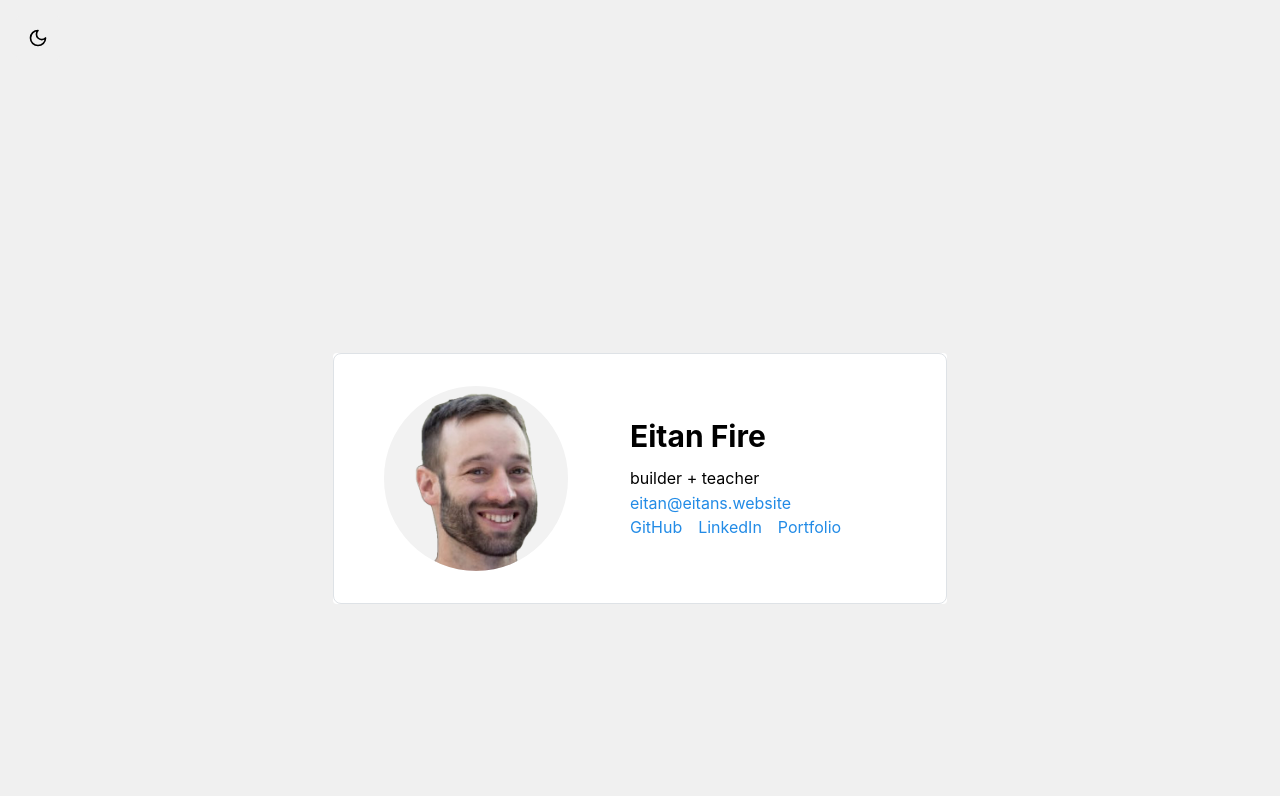
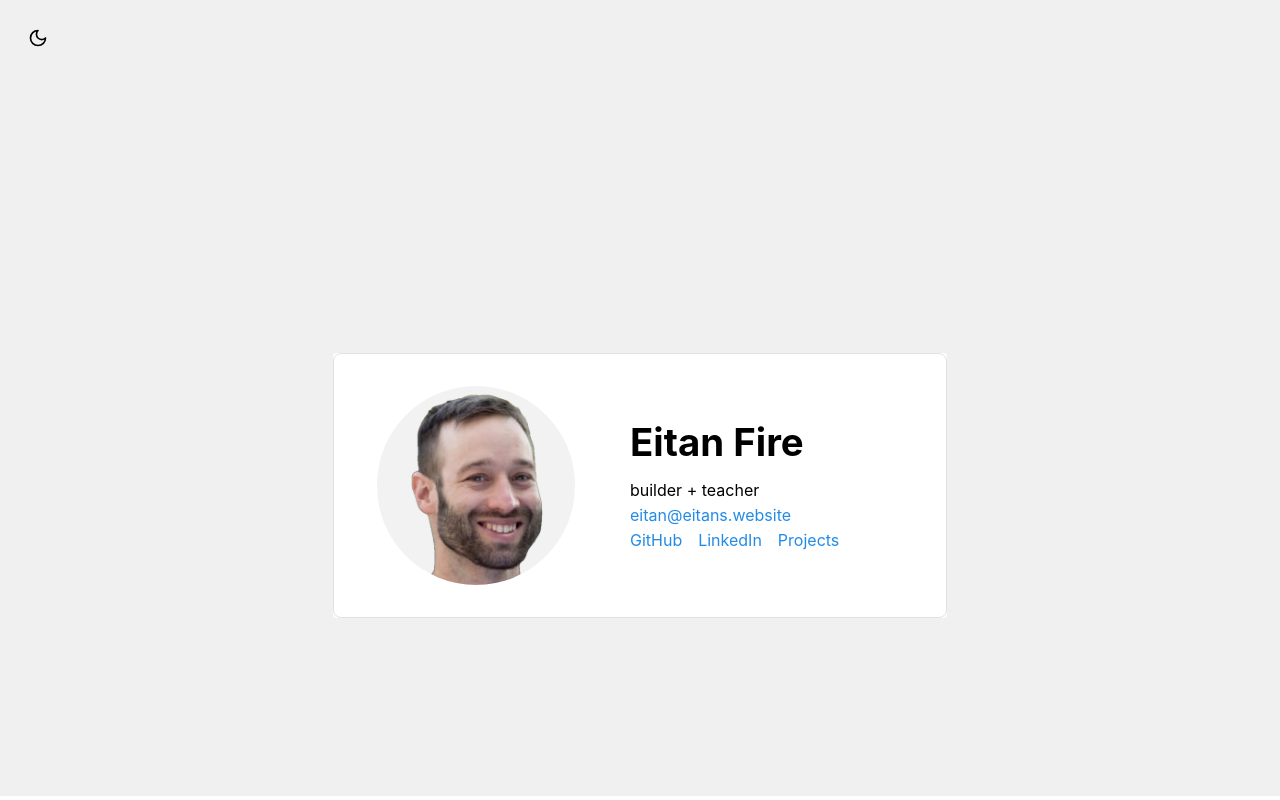
Before and after one commit to eitanfire/landing-page, a React (Vite) app: page / in a window 1280 px wide. Built offline with nearby package versions, Linux system fonts and the light colour scheme.

Commit message:
change portfolio to projects

```diff
--- a/src/components/Welcome/LandingPage.tsx
+++ b/src/components/Welcome/LandingPage.tsx
@@ -36,11 +36,15 @@ export function LandingPage() {
                         src={picture}
                         className="picture"
                         radius="90%"
-                        height={'auto'}
-                        style={{
-                          maxWidth: '70%',
-                          minWidth: '65%',
-                          backgroundColor: colorScheme === 'dark' ? '#ccfcf4' : ' #f2f2f2',
+                        fit="contain"
+                        w="70%"
+                        styles={{
+                          root: {
+                            backgroundColor: colorScheme === 'dark' ? '#ccfcf4' : '#f2f2f2',
+                          },
+                          imageWrapper: {
+                            aspectRatio: '1',
+                          },
                         }}
                       />
                     </Center>
@@ -50,17 +54,8 @@ export function LandingPage() {
                       <div style={{ width: '100%' }}>
                         <Title
                           ta="left"
-                          size="30"
+                          size="3dvw"
                           mb="xs"
-                      sx={(theme) => ({
-    fontSize: '4.5vw', // Default
-    [`@media (max-width: ${theme.breakpoints.md}px)`]: {
-      fontSize: '3.5vw', // Medium screens
-    },
-    [`@media (max-width: ${theme.breakpoints.sm}px)`]: {
-      fontSize: '2.5vw', // Small screens
-    },
-  })}
                           style={{
                             color: colorScheme === 'dark' ? 'pink' : 'black',
                           }}
@@ -69,28 +64,38 @@ export function LandingPage() {
                         </Title>
                         <Text>builder + teacher</Text>
                         <EmailContact />
-                        <Group justify="left" gap="md">
+                        <Group
+                          justify="left"
+                          gap="md"
+                          style={{
+                            display: 'flex',
+                            flexDirection: 'row',
+                            '@media (max-width: 48em)': {
+                              flexDirection: 'column',
+                              alignItems: 'flex-start',
+                            },
+                          }}
+                        >
+                          {[
+                            { href: 'https://github.com/eitanfire', label: 'GitHub' },
+                            { href: 'https://www.linkedin.com/in/eitanfire/', label: 'LinkedIn' },
+                            { href: 'https://projects.eitans.website/', label: 'Projects' },
+                          ].map((link) => (
                             <Anchor
-                            href="https://github.com/eitanfire"
+                              key={link.href}
+                              href={link.href}
                               target="_blank"
                               underline="hover"
+                              style={{
+                                '@media (max-width: 48em)': {
+                                  width: '100%',
+                                  marginBottom: '0.5rem',
+                                },
+                              }}
                             >
-                            GitHub
+                              {link.label}
                             </Anchor>
-                          <Anchor
-                            href="https://www.linkedin.com/in/eitanfire/"
-                            target="_blank"
-                            underline="hover"
-                          >
-                            LinkedIn
-                          </Anchor>
-                          <Anchor
-                            href="https://portfolio.eitans.website/"
-                            target="_blank"
-                            underline="hover"
-                          >
-                            Portfolio
-                          </Anchor>
+                          ))}
                         </Group>
                       </div>
                     </Center>
```
Lines whose indentation alone changed are shown as unchanged.
